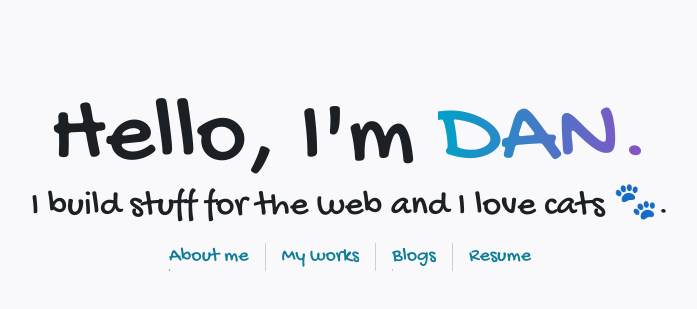
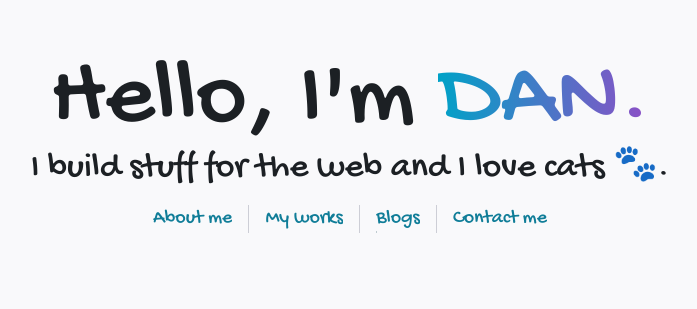
Before and after one commit to danjvarela/portfolio-website, a Next.js app: page / in a window 1280 px wide. Shown: the part 211-520 px from the top of the page, without its empty margins (290-987 px from the left). Built offline with nearby package versions, Linux system fonts and the light colour scheme.

Commit message:
feat(layout): update overall layout
- add default typography styles
- add section component

```diff
--- a/app/layout.tsx
+++ b/app/layout.tsx
@@ -4,7 +4,11 @@ import type { Metadata } from "next";
 import { Gochi_Hand, Inter } from "next/font/google";
 import Providers from "./providers";
 
-const gochi = Gochi_Hand({ subsets: ["latin"], weight: "400" });
+const gochi = Gochi_Hand({
+  subsets: ["latin"],
+  weight: "400",
+  variable: "--font-gochi",
+});
 const inter = Inter({ subsets: ["latin"], variable: "--font-inter" });
 
 export const metadata: Metadata = {
@@ -21,9 +25,9 @@ export default function RootLayout({
     <html lang="en" suppressHydrationWarning>
       <body
         className={cn(
-          gochi.className,
+          gochi.variable,
           inter.variable,
-          "dark:text-rx-slatedark12 text-rx-slatelight12",
+          "font-sans dark:text-rx-slatedark12 text-rx-slatelight12",
           "dark:bg-rx-slatedark2 bg-rx-slatelight2",
         )}
       >
--- a/app/page.tsx
+++ b/app/page.tsx
@@ -4,11 +4,14 @@ import GradientText from "@/components/gradient-text";
 import NavLink from "@/components/home/nav-link";
 import { Separator } from "@/components/ui/separator";
 import { headerHeight } from "@/lib/constants";
+import { motion } from "framer-motion";
+import Section from "@/components/layout/section";
+import { cn } from "@/lib/utils";
 
 export default function HomePage() {
   return (
     <div className="flex flex-col h-fit">
-      <div className="h-[100vh] flex flex-col items-center justify-center text-center">
+      <div className="h-[50vh] flex flex-col items-center justify-end text-center font-gochi">
         <div className="text-4xl md:text-6xl xl:text-8xl">
           Hello, I'm <GradientText>DAN.</GradientText>
         </div>
@@ -16,9 +19,15 @@ export default function HomePage() {
         <div className="md:text-xl xl:text-4xl">
           I build stuff for the web and I love cats &#x1F43E;.
         </div>
+      </div>
 
-        <div
-          className="flex gap-4 items-center justify-center py-4 sticky top-0 text-sm md:text-xl"
+      <div className="relative">
+        <motion.div
+          className={cn(
+            "flex gap-4 items-center justify-center py-4 sticky top-0 text-sm md:text-xl font-gochi",
+            "bg-rx-slatelight2/75 dark:bg-rx-slatedark2/75 backdrop-blur",
+          )}
+          layoutId="header"
           style={{ height: headerHeight }}
         >
           <NavLink text="About me" href="#about-me" />
@@ -27,10 +36,77 @@ export default function HomePage() {
           <Separator orientation="vertical" />
           <NavLink text="Blogs" href="#blogs" />
           <Separator orientation="vertical" />
-          <NavLink text="Resume" href="#resume" />
-        </div>
+          <NavLink text="Contact me" href="#contact-me" />
+        </motion.div>
+        <div
+          className="bg-rx-slatelight2 dark:bg-rx-slatedark2"
+          style={{
+            height: `calc(50vh - ${headerHeight}px)`,
+          }}
+        />
+        <Section id="about-me">
+          <h1>About me</h1>
+          <p className="font-sans">
+            My journey started in a job dealing with lots of Excel sheets. It
+            was a snooze until I discovered cool Excel tricks using Visual
+            Basic. That's when I got hooked on programming.
+          </p>
+
+          <p>
+            Now, I'm rocking it as a frontend developer here in the Philippines.
+            I play around with Typescript, React, and Next.js to make awesome
+            stuff. I'm always hungry to learn more techie things. Come hang out
+            on my blog and see what I'm up to!
+          </p>
+
+          <p>
+            Check out my past projects below. They're like my online resume.
+            Need someone passionate for your team? I'm your guy. Let's team up
+            and make some web magic. Pretty please, hire me?
+          </p>
+
+          <p>Catch you later!</p>
+
+          <p>
+            ...Oh! did I mention, I like cats? Yeah, such majestic balls of fur.
+            I also watch anime or play guitar in my free time.
+          </p>
+        </Section>
+
+        <Section id="my-works">
+          <h1>My Works</h1>
+          <p>
+            Lorem ipsum dolor sit amet, officia excepteur ex fugiat
+            reprehenderit enim labore culpa sint ad nisi Lorem pariatur mollit
+            ex esse exercitation amet. Nisi anim cupidatat excepteur officia.
+            Reprehenderit nostrud nostrud ipsum Lorem est aliquip amet voluptate
+            voluptate dolor minim nulla est proident. Nostrud officia pariatur
+            ut officia. Sit irure elit esse ea nulla sunt ex occaecat
+            reprehenderit commodo officia dolor Lorem duis laboris cupidatat
+            officia voluptate. Culpa proident adipisicing id nulla nisi laboris
+            ex in Lorem sunt duis officia eiusmod. Aliqua reprehenderit commodo
+            ex non excepteur duis sunt velit enim. Voluptate laboris sint
+            cupidatat ullamco ut ea consectetur et est culpa et culpa duis.
+          </p>
+        </Section>
+
+        <Section id="blogs">
+          <h1>Blogs</h1>
+          <p>
+            Lorem ipsum dolor sit amet, officia excepteur ex fugiat
+            reprehenderit enim labore culpa sint ad nisi Lorem pariatur mollit
+            ex esse exercitation amet. Nisi anim cupidatat excepteur officia.
+            Reprehenderit nostrud nostrud ipsum Lorem est aliquip amet voluptate
+            voluptate dolor minim nulla est proident. Nostrud officia pariatur
+            ut officia. Sit irure elit esse ea nulla sunt ex occaecat
+            reprehenderit commodo officia dolor Lorem duis laboris cupidatat
+            officia voluptate. Culpa proident adipisicing id nulla nisi laboris
+            ex in Lorem sunt duis officia eiusmod. Aliqua reprehenderit commodo
+            ex non excepteur duis sunt velit enim. Voluptate laboris sint
+            cupidatat ullamco ut ea consectetur et est culpa et culpa duis.
+          </p>
+        </Section>
       </div>
-      <div style={{ height: `calc(100vh - ${headerHeight}px)` }}></div>
     </div>
   );
 }
--- /dev/null
+++ b/components/layout/section.tsx
@@ -0,0 +1,26 @@
+import { headerHeight } from "@/lib/constants";
+import { cn } from "@/lib/utils";
+import { ComponentProps } from "react";
+
+export default function Section({
+  children,
+  className,
+  style,
+  ...props
+}: ComponentProps<"section">) {
+  return (
+    <section
+      className={cn(
+        "max-w-2xl h-full mx-auto p-4",
+        "prose prose-invert prose-headings:font-gochi",
+        className,
+      )}
+      style={{
+        paddingTop: `calc(${headerHeight}px + 2rem)`,
+      }}
+      {...props}
+    >
+      {children}
+    </section>
+  );
+}
--- a/package.json
+++ b/package.json
@@ -13,6 +13,7 @@
     "@radix-ui/colors": "^3.0.0",
     "@radix-ui/react-separator": "^1.0.3",
     "@radix-ui/react-slot": "^1.0.2",
+    "@types/lodash": "^4.14.202",
     "@types/node": "20.5.7",
     "@types/react": "18.2.21",
     "@types/react-dom": "18.2.7",
@@ -20,6 +21,8 @@
     "clsx": "^2.0.0",
     "eslint": "8.48.0",
     "eslint-config-next": "13.4.19",
+    "framer-motion": "^10.16.16",
+    "lodash": "^4.17.21",
     "lucide-react": "^0.294.0",
     "next": "13.4.19",
     "next-themes": "^0.2.1",
@@ -30,6 +33,7 @@
     "usehooks-ts": "^2.9.1"
   },
   "devDependencies": {
+    "@tailwindcss/typography": "^0.5.10",
     "autoprefixer": "10.4.15",
     "postcss": "8.4.29",
     "prettier": "3.1.0",
--- a/tailwind.config.ts
+++ b/tailwind.config.ts
@@ -43,13 +43,54 @@ const config: Config = {
     extend: {
       fontFamily: {
         sans: ["var(--font-inter)"],
+        gochi: ["var(--font-gochi)"],
       },
       colors: {
         ...rColors,
       },
+      typography: () => {
+        return {
+          DEFAULT: {
+            css: {
+              "--tw-prose-body": rColors["rx-slatelight12"],
+              "--tw-prose-headings": rColors["rx-slatelight12"],
+              "--tw-prose-lead": rColors["rx-slatelight12"],
+              "--tw-prose-links": rColors["rx-slatelight12"],
+              "--tw-prose-bold": rColors["rx-slatelight12"],
+              "--tw-prose-counters": rColors["rx-slatelight12"],
+              "--tw-prose-bullets": rColors["rx-slatelight12"],
+              "--tw-prose-hr": rColors["rx-slatelight12"],
+              "--tw-prose-quotes": rColors["rx-slatelight12"],
+              "--tw-prose-quote-borders": rColors["rx-slatelight12"],
+              "--tw-prose-captions": rColors["rx-slatelight12"],
+              "--tw-prose-code": rColors["rx-slatelight12"],
+              "--tw-prose-pre-code": rColors["rx-slatelight12"],
+              "--tw-prose-pre-bg": rColors["rx-slatelight12"],
+              "--tw-prose-th-borders": rColors["rx-slatelight7"],
+              "--tw-prose-td-borders": rColors["rx-slatelight7"],
+              "--tw-prose-invert-body": rColors["rx-slatedark12"],
+              "--tw-prose-invert-headings": rColors["rx-slatedark12"],
+              "--tw-prose-invert-lead": rColors["rx-slatedark12"],
+              "--tw-prose-invert-links": rColors["rx-slatedark12"],
+              "--tw-prose-invert-bold": rColors["rx-slatedark12"],
+              "--tw-prose-invert-counters": rColors["rx-slatedark12"],
+              "--tw-prose-invert-bullets": rColors["rx-slatedark12"],
+              "--tw-prose-invert-hr": rColors["rx-slatedark12"],
+              "--tw-prose-invert-quotes": rColors["rx-slatedark12"],
+              "--tw-prose-invert-quote-borders": rColors["rx-slatedark7"],
+              "--tw-prose-invert-captions": rColors["rx-slatedark12"],
+              "--tw-prose-invert-code": rColors["rx-slatedark12"],
+              "--tw-prose-invert-pre-code": rColors["rx-slatedark12"],
+              "--tw-prose-invert-pre-bg": rColors["rx-slatedark3"],
+              "--tw-prose-invert-th-borders": rColors["rx-slatedark7"],
+              "--tw-prose-invert-td-borders": rColors["rx-slatedark7"],
+            },
+          },
+        };
+      },
     },
   },
-  plugins: [],
+  plugins: [require("@tailwindcss/typography")],
   darkMode: "class",
 };
 
```
Also changed, not shown: 1 other file (tests, documents, lock files or other folders).
